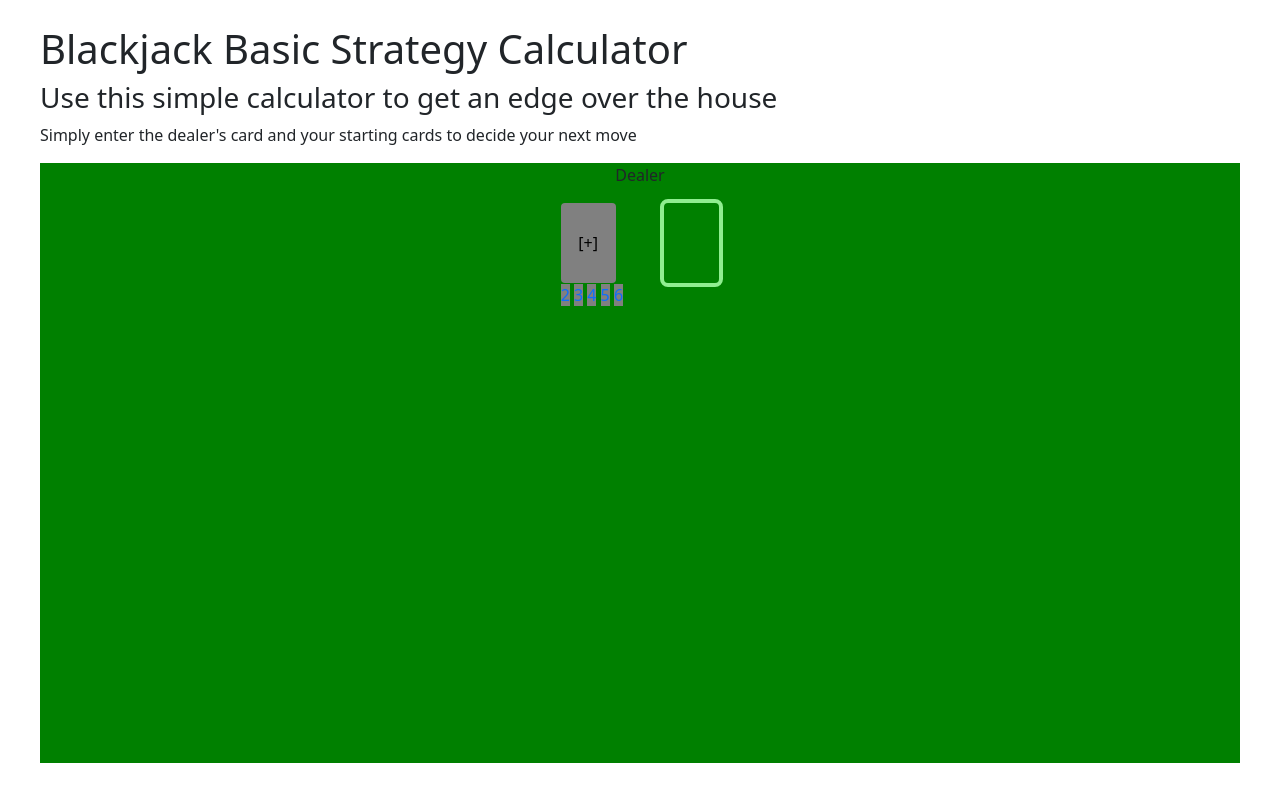
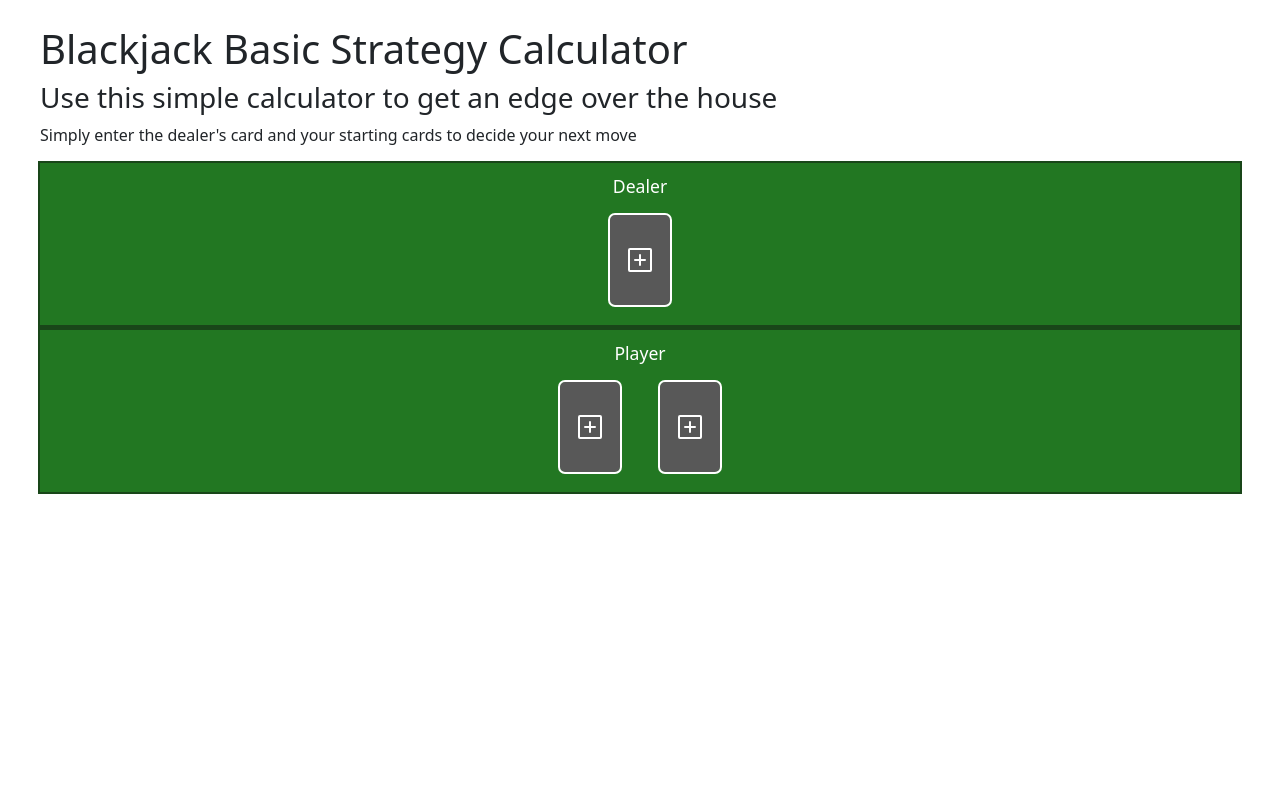
Before and after one commit to coussss/CS50-Final-Project, a Flask app: page / in a window 1280 px wide. Shown: the part 80-868 px from the top of the page. After the commit the page ends 800 px from the top, so only its background shows below. Run offline with Flask 3, Linux system fonts and the light colour scheme.

Commit message:
continued html styling, added dealer/player button to display card list

```diff
--- a/static/styles.css
+++ b/static/styles.css
@@ -22,43 +22,95 @@ body{
 
 .calculator-container{
     width: 100%;
-    height: 600px;
-    background-color: green;
+    background-color: rgb(34, 119, 34);
+    padding-bottom: 20px;
+    outline: 2px solid rgb(25, 70, 25);
 }
 
-/*Dealer Cards*/
+/*card dropdown*/
 
-.dealer-container{
+.card-list{
+    position: absolute;
+    z-index: 1;
+    background-color: rgb(51, 51, 51);
+    display: none;
+    flex-wrap: wrap;
+    max-width: 660px;
+    padding: 5px;
+    border-radius: 5px;
+}
+
+.card-list .card-option{
+    background-color: white;
+    height: 60px;
+    width: 40px;
+    margin: 5px;
+    border-radius: 4px;
+    text-align: center;
+    line-height: 60px;
+    color: rgb(51, 51, 51);
+    font-weight: 500;
+    font-size: 1.4em;
+    cursor: pointer;
+}
+
+.card-list .card-option:hover{
+    background-color: rgb(169, 255, 169);
+}
+
+/*dealer/player cards*/
+
+.play-container{
     display: flex;
     flex-direction: column;
     align-items: center;
 }
 
-.dealer-cards{
-    display: flex;
-    width: 200px;
-    justify-content: space-around;
+.play-container .title{
+    margin-top: 10px;
 }
 
-.dealer-card-2 {
-    height: 80px;
-    width: 55px;
-    outline: 4px solid lightgreen;
-    border-radius: 4px;
+.play-container .title p{
+    color: white;
+    font-size: 1.1em;
+    font-weight: 500;
 }
 
-.dealer-dropdown button{
-    background-color: grey;
-    height: 80px;
-    width: 55px;
-    border: none;
-    border-radius: 4px;
+.cards{
+    display: flex;
 }
 
-.dealer-dropdown a{
-    text-decoration: none;
-    background-color: grey;
-    width: 55px;
+.dropdown{
+    margin-left: 20px;
+    margin-right: 20px;
+}
+
+.dropdown .button{
+    background-color: rgb(88, 88, 88);
+    height: 90px;
+    width: 60px;
+    border-radius: 5px;
+    outline: 2px solid white;
+    cursor: pointer;
+}
+
+.dropdown .button svg{
+    display: block;
+    margin: auto;
+    height: 90px;
+}
+
+.dropdown .button:hover svg{
+    fill: rgb(46, 46, 46);
+}
+
+/*table line*/
+
+.table-line{
+    height: 5px;
+    background-color: rgb(25, 70, 25);
+    width: 100%;
+    margin-top: 20px;
 }
 
 /*{
--- a/templates/index.html
+++ b/templates/index.html
@@ -21,29 +21,52 @@
                 <p>Simply enter the dealer's card and your starting cards to decide your next move</p>
             </div>
             <div class="calculator-container">
-                <div class="dealer-container">
-                    <div class="dealer-title">
+                <div class="card-list">
+                    <div class="card-option" value="2" onclick="cardSelect()">2</div>
+                    <div class="card-option" value="3" onclick="cardSelect()">3</div>
+                    <div class="card-option" value="4" onclick="cardSelect()">4</div>
+                    <div class="card-option" value="5" onclick="cardSelect()">5</div>
+                    <div class="card-option" value="6" onclick="cardSelect()">6</div>
+                    <div class="card-option" value="7" onclick="cardSelect()">7</div>
+                    <div class="card-option" value="8" onclick="cardSelect()">8</div>
+                    <div class="card-option" value="9" onclick="cardSelect()">9</div>
+                    <div class="card-option" value="10" onclick="cardSelect()">10</div>
+                    <div class="card-option" value="10" onclick="cardSelect()">J</div>
+                    <div class="card-option" value="10" onclick="cardSelect()">Q</div>
+                    <div class="card-option" value="10" onclick="cardSelect()">K</div>
+                    <div class="card-option" value="11" onclick="cardSelect()">A</div>
+                </div>
+                <div class="play-container dealer-container">
+                    <div class="title dealer-title">
                         <p>Dealer</p>
                     </div>
-                    <div class="dealer-cards">
-                        <div class="dealer-dropdown">
-                            <button class="button">[+]</button>
-                            <div class="cards">
-                                <a href="">2</a>
-                                <a href="">3</a>
-                                <a href="">4</a>
-                                <a href="">5</a>
-                                <a href="">6</a>
+                    <div class="cards dealer-cards">
+                        <div class="dropdown dealer-dropdown">
+                            <div class="button" onclick="showCards(event)">
+                                <svg class="svg" xmlns="http://www.w3.org/2000/svg" width="32" height="32" fill="#FFFFFF" viewBox="0 0 256 256"><path d="M208,32H48A16,16,0,0,0,32,48V208a16,16,0,0,0,16,16H208a16,16,0,0,0,16-16V48A16,16,0,0,0,208,32Zm0,176H48V48H208V208Zm-32-80a8,8,0,0,1-8,8H136v32a8,8,0,0,1-16,0V136H88a8,8,0,0,1,0-16h32V88a8,8,0,0,1,16,0v32h32A8,8,0,0,1,176,128Z"></path></svg>
                             </div>
-                        </div>
-                        <div class="dealer-card-2">
-
                         </div>
                     </div>
                 </div>
-            </div>
-                <div class="calculator">
+                <div class="table-line">
 
+                </div>
+                <div class="play-container player-container">
+                    <div class="title player-title">
+                        <p>Player</p>
+                    </div>
+                    <div class="cards">
+                        <div class="dropdown player-dropdown">
+                            <div class="button" onclick="showCards(event)">
+                                <svg class="svg" xmlns="http://www.w3.org/2000/svg" width="32" height="32" fill="#FFFFFF" viewBox="0 0 256 256"><path d="M208,32H48A16,16,0,0,0,32,48V208a16,16,0,0,0,16,16H208a16,16,0,0,0,16-16V48A16,16,0,0,0,208,32Zm0,176H48V48H208V208Zm-32-80a8,8,0,0,1-8,8H136v32a8,8,0,0,1-16,0V136H88a8,8,0,0,1,0-16h32V88a8,8,0,0,1,16,0v32h32A8,8,0,0,1,176,128Z"></path></svg>
+                            </div>
+                        </div>
+                        <div class="dropdown player-dropdown">
+                            <div class="button" onclick="showCards(event)">
+                                <svg class="svg" xmlns="http://www.w3.org/2000/svg" width="32" height="32" fill="#FFFFFF" viewBox="0 0 256 256"><path d="M208,32H48A16,16,0,0,0,32,48V208a16,16,0,0,0,16,16H208a16,16,0,0,0,16-16V48A16,16,0,0,0,208,32Zm0,176H48V48H208V208Zm-32-80a8,8,0,0,1-8,8H136v32a8,8,0,0,1-16,0V136H88a8,8,0,0,1,0-16h32V88a8,8,0,0,1,16,0v32h32A8,8,0,0,1,176,128Z"></path></svg>
+                            </div>
+                        </div>
+                    </div>
                 </div>
             </div>
         </div>
```
Also changed, not shown: scripts/script.js (+14 -0 lines).
